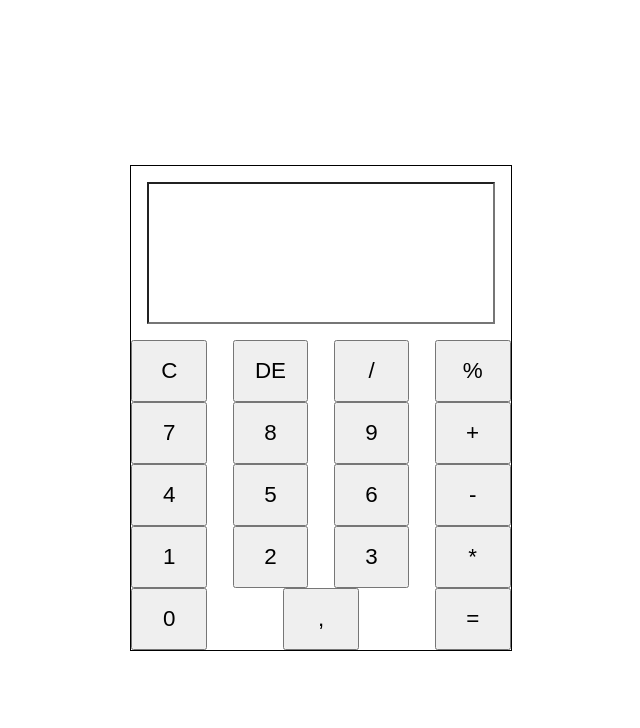
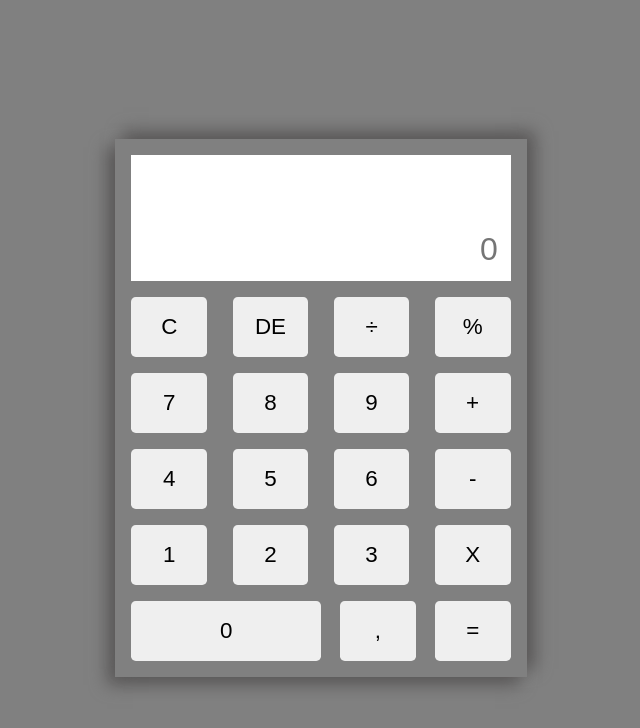
Before and after one commit to anfvc/simple-calculator, a website: page index.html in a window 1280 px wide. Shown: the whole page, without its empty margins (319-959 px from the left). Drawn offline with Linux system fonts and the light colour scheme.

Commit message:
improved totalResult(), improved buttons styling

```diff
--- /dev/null
+++ b/calculator.js
@@ -0,0 +1,49 @@
+const display = document.querySelector(".display");
+const total = document.querySelector(".total");
+console.log(display);
+
+function tapButton(character) {
+  display.value += character;
+}
+
+function clearDisplay() {
+  display.value = "";
+  total.value = "";
+}
+
+function totalResult() {
+  try {
+    let operation = display.value;
+
+    operation = operation.replace(/x/g, "*");
+    operation = operation.replace(/÷/g, "/");
+    operation = operation.replace(/,/g, ".");
+    operation = operation.replace(/%/g, "/100");
+
+    let finalTotal = eval(operation);
+
+    if (typeof finalTotal === "number") {
+      //Only leave 3 decimals if number is decimal
+      if (finalTotal % 1 !== 0) {
+        // Round the result to 3 decimal places
+        finalTotal = parseFloat(finalTotal.toFixed(3));
+      }
+    }
+    total.value = finalTotal;
+    display.value = "";
+  } catch (error) {
+    total.value = "Syntax Error";
+  }
+}
+
+function deleteChar() {
+  display.value = display.value.slice(0, -1);
+}
+
+display.addEventListener("input", () => {
+  if (display.value === "0") {
+    display.value = "";
+  }
+});
+
+console.log((89 * 100) / 100);
--- a/index.html
+++ b/index.html
@@ -10,13 +10,13 @@
     <div class="container">
       <div class="screen">
         <input type="text" class="display" readonly />
-        <input type="text" class="total" readonly />
+        <input type="text" class="total" readonly placeholder="0" />
       </div>
       <div class="keys">
         <div class="row1">
           <button onclick="clearDisplay('C')">C</button>
           <button onclick="deleteChar()">DE</button>
-          <button onclick="tapButton('/')">/</button>
+          <button onclick="tapButton('÷')">÷</button>
           <button onclick="tapButton('%')">%</button>
         </div>
         <div class="row2">
@@ -35,15 +35,15 @@
           <button onclick="tapButton('1')">1</button>
           <button onclick="tapButton('2')">2</button>
           <button onclick="tapButton('3')">3</button>
-          <button onclick="tapButton('*')">*</button>
+          <button onclick="tapButton('x')">X</button>
         </div>
         <div class="row6">
           <button onclick="tapButton('0')">0</button>
           <button onclick="tapButton(',')">,</button>
-          <button onclick="total('=')">=</button>
+          <button onclick="totalResult('=')">=</button>
         </div>
       </div>
     </div>
   </body>
-  <script src="./index.js"></script>
+  <script src="./calculator.js"></script>
 </html>
--- a/index.js
+++ /dev/null
@@ -1,31 +0,0 @@
-const display = document.querySelector(".display");
-console.log(display);
-
-function tapButton(character) {
-
-  display.value += character
-
-}
-
-function clearDisplay() {
-  display.value = "";
-}
-
-function total() {
-  try {
-    display.value = eval(display.value);
-  } catch (error) {
-    display.value = "Syntax Error";
-    display.value = "";
-  }
-}
-
-function deleteChar() {
-  display.value = display.value.slice(0, -1);
-}
-
-display.addEventListener("input", () => {
-  if (display.value === "0") {
-    display.value = "";
-  }
-})
--- a/package.json
+++ b/package.json
@@ -4,7 +4,7 @@
   "description": "This will be a simple project using vanilla JavaScript to brush up concepts.",
   "main": "index.js",
   "scripts": {
-    "compile:sass": "sass styles.scss styles.css -w"
+    "compile": "sass styles.scss styles.css -w"
   },
   "keywords": [],
   "author": "",
--- a/styles.scss
+++ b/styles.scss
@@ -4,29 +4,34 @@ body {
   justify-content: center;
   align-items: center;
   flex-direction: column;
+  background-color: grey;
 }
 
 .container {
   width: 30%;
-  border: 1px solid black;
+  max-width: 450px;
+  padding: 1rem;
+  box-shadow: 8px -8px 16px #5a5858, -8px 8px 16px #5a5858;
 }
-
 
 .screen {
   display: flex;
   flex-direction: column;
-  padding: 1rem;
+  padding-bottom: 1rem;
+  overflow: auto;
 
-  .display {
-    border-bottom: none;
+  .display,
+  .total {
+    border: none;
   }
 
   .total {
-    border-top: none;
+    text-align: right;
+    font-size: 2rem;
   }
 
   input {
-    padding: 1rem;
+    padding: 0.8rem;
     font-size: 2rem;
   }
 }
@@ -36,23 +41,36 @@ body {
   display: flex;
   flex-direction: column;
 
-  .row1, .row2, .row3, .row4, .row5 {
+  .row1,
+  .row2,
+  .row3,
+  .row4,
+  .row5 {
     width: 100%;
     display: flex;
     justify-content: space-between;
     align-items: center;
+    padding-bottom: 1rem;
   }
   .row6 {
     width: 100%;
     display: flex;
     justify-content: space-between;
     align-items: center;
+
+    button:first-of-type {
+      width: 50%;
+    }
   }
 
   button {
     width: 20%;
     padding: 1rem;
     font-size: 1.4rem;
+    display: flex;
+    justify-content: center;
+    align-items: center;
+    border-radius: .3rem;
+    border: 1px solid transparent
   }
-
 }
```
Also changed, not shown: styles.css, 1 other file.
